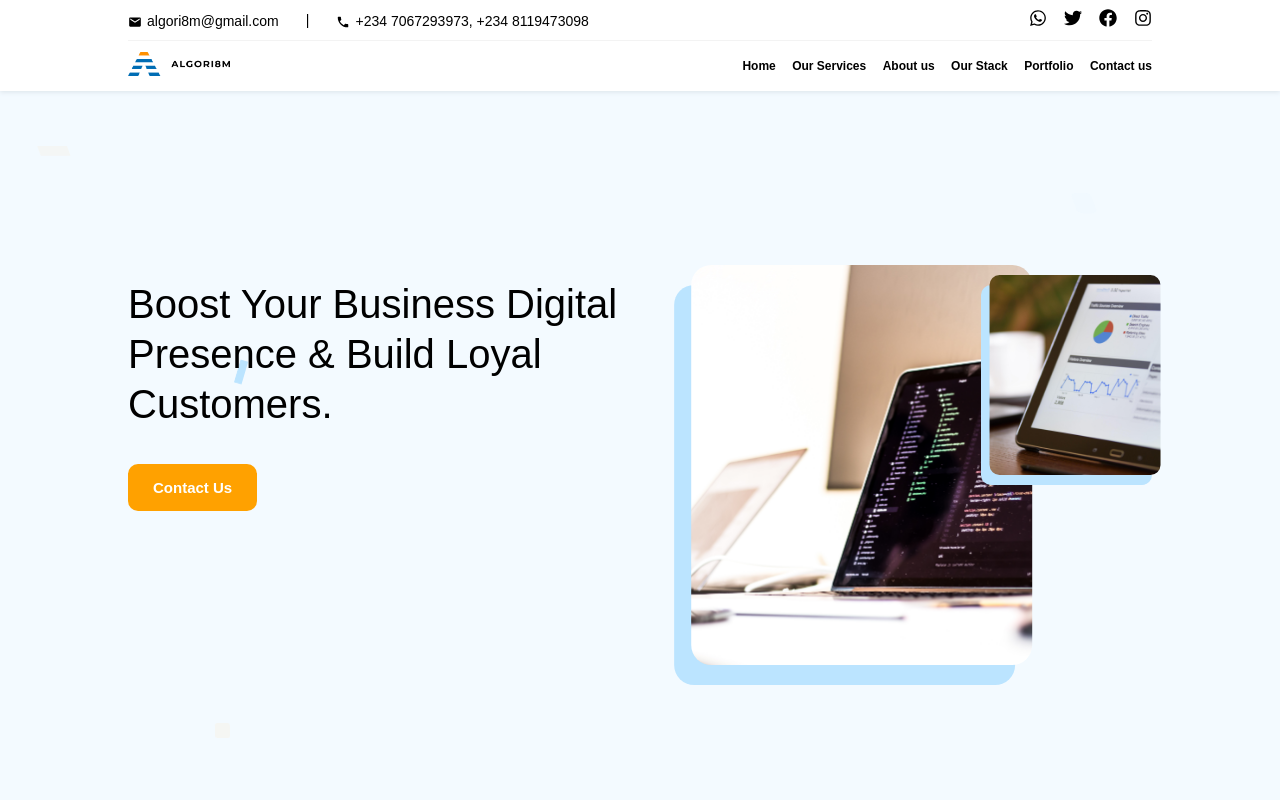
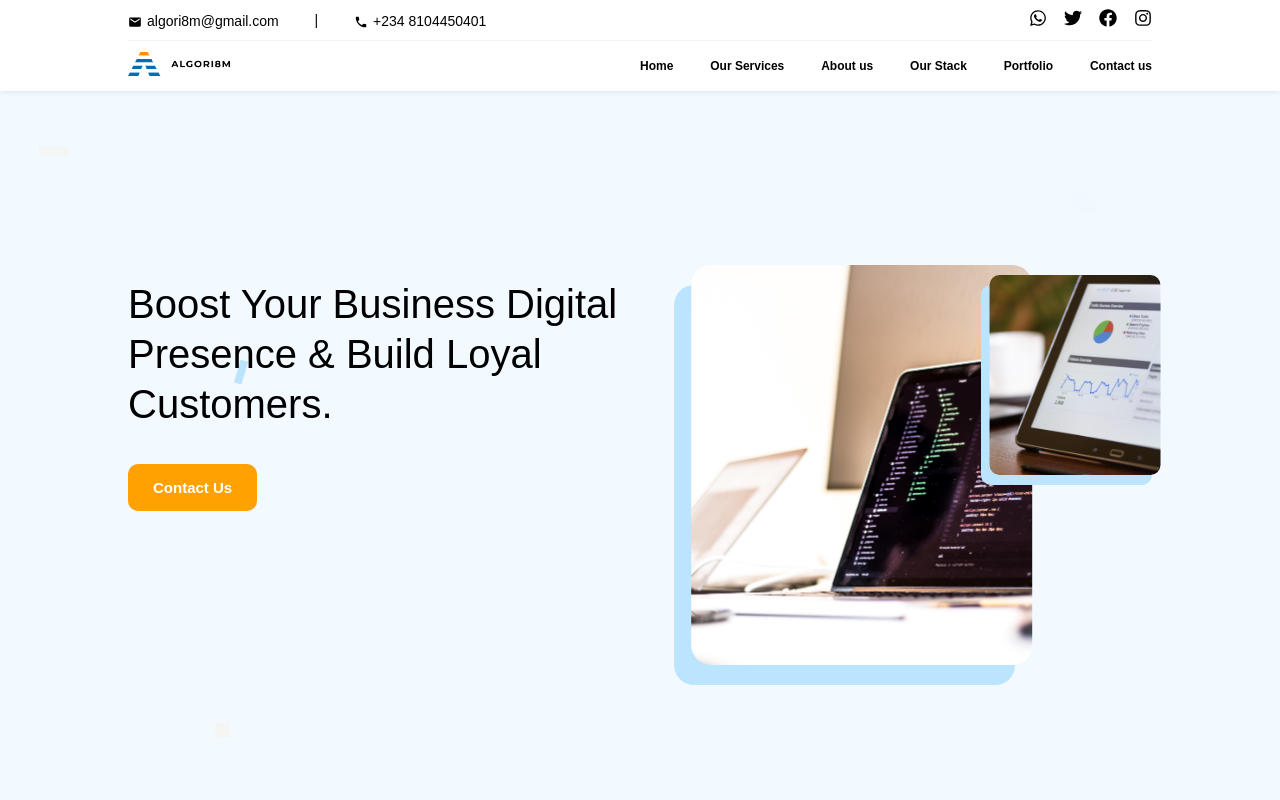
Before and after one commit to Algori8m/algori8mNew, a React (Create React App) app: page / in a window 1280 px wide. Shown: the top 800 px of the page. Built offline with nearby package versions, Linux system fonts and the light colour scheme.

Commit message:
More responsive issues resolved

```diff
--- a/src/components/Contactus/Contactus.js
+++ b/src/components/Contactus/Contactus.js
@@ -21,7 +21,7 @@ function Contactus({contactSection}) {
           <span>
             <FaWhatsapp />
           </span>
-          <p>+234 7067293973</p>
+          <p>+234 8104450401</p>
         </a>
         </li>
 
--- a/src/components/PreviousProjects/PreviousProjects.js
+++ b/src/components/PreviousProjects/PreviousProjects.js
@@ -2,16 +2,14 @@ import React from 'react'
 import images from '../../assets/images'
 import './previousProject.css'
 
+
 function PreviousProjects({portfolioSection}) {
-
-
 
   return (
     <section className='previousProjects' ref={portfolioSection}>
         <h2 className='previousProjectsTitle'>
             Our Previous Works
         </h2>
-
 
         <ul className='previousProjectsList'>
             <li className='previousProject'>
--- a/src/components/PreviousProjects/previousProject.css
+++ b/src/components/PreviousProjects/previousProject.css
@@ -136,7 +136,4 @@
         margin-bottom: 100px;
     }
 
-
-
-
 }
--- a/src/components/TopBar/TopBar.js
+++ b/src/components/TopBar/TopBar.js
@@ -62,8 +62,7 @@ function TopBar({
               <span>
                 <MdPhone />
               </span>
-              +234 7067293973, +234 8119473098
-
+              +234 8104450401
             </p>
           </div>
 
--- a/src/components/TopBar/topBar.css
+++ b/src/components/TopBar/topBar.css
@@ -27,7 +27,7 @@
 
 .topBarContactInfo {
   display: flex;
-  width: 40%;
+  width: 35%;
   align-items: center;
   justify-content: space-between;
 }
@@ -75,7 +75,7 @@
 
 .topBarNav ul {
   display: flex;
-  width: 80%;
+  width: 100%;
   justify-content: space-between;
 }
 
@@ -94,16 +94,13 @@
     width: 100%;
   }
 
-
-.topBarContactInfo {
-    width: 45%;
+  .topBarContactInfo {
+    width: 35%;
   }
 
   .topBarSocialMedia {
     width: 12%;
   }
-
-
 }
 
 /* MOBILE */
```
